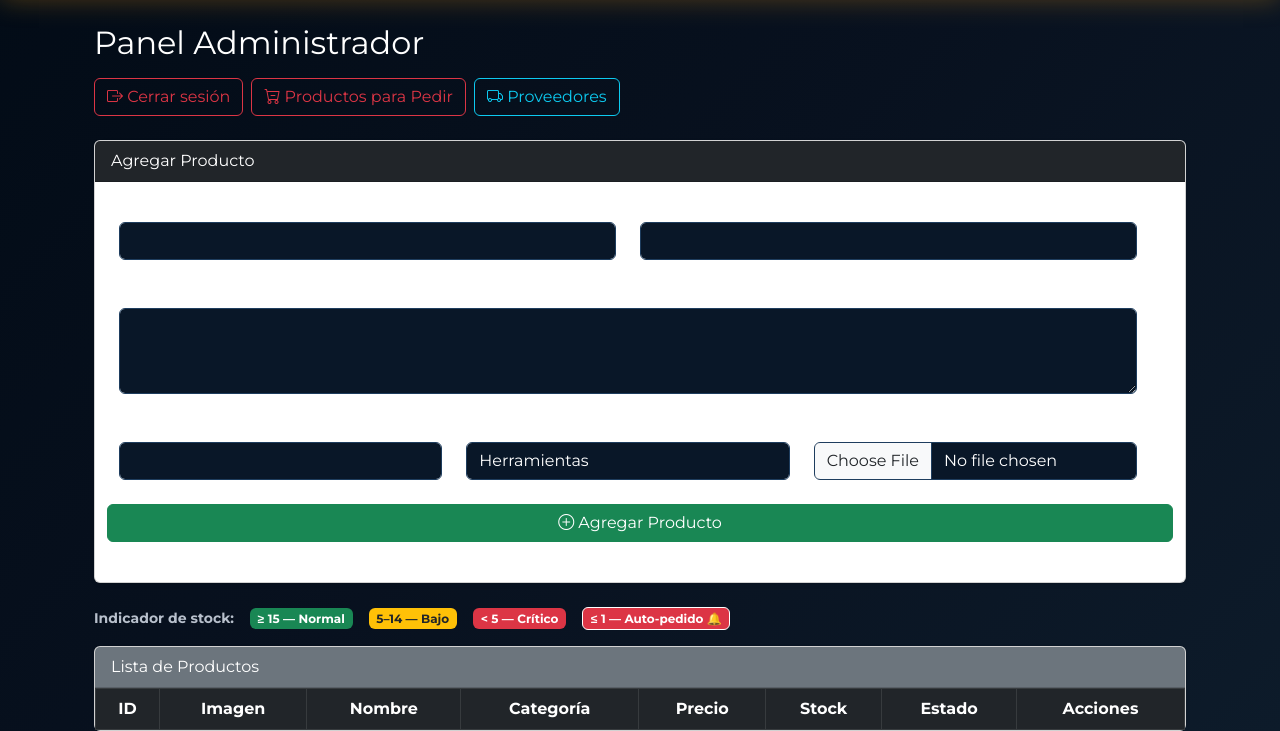
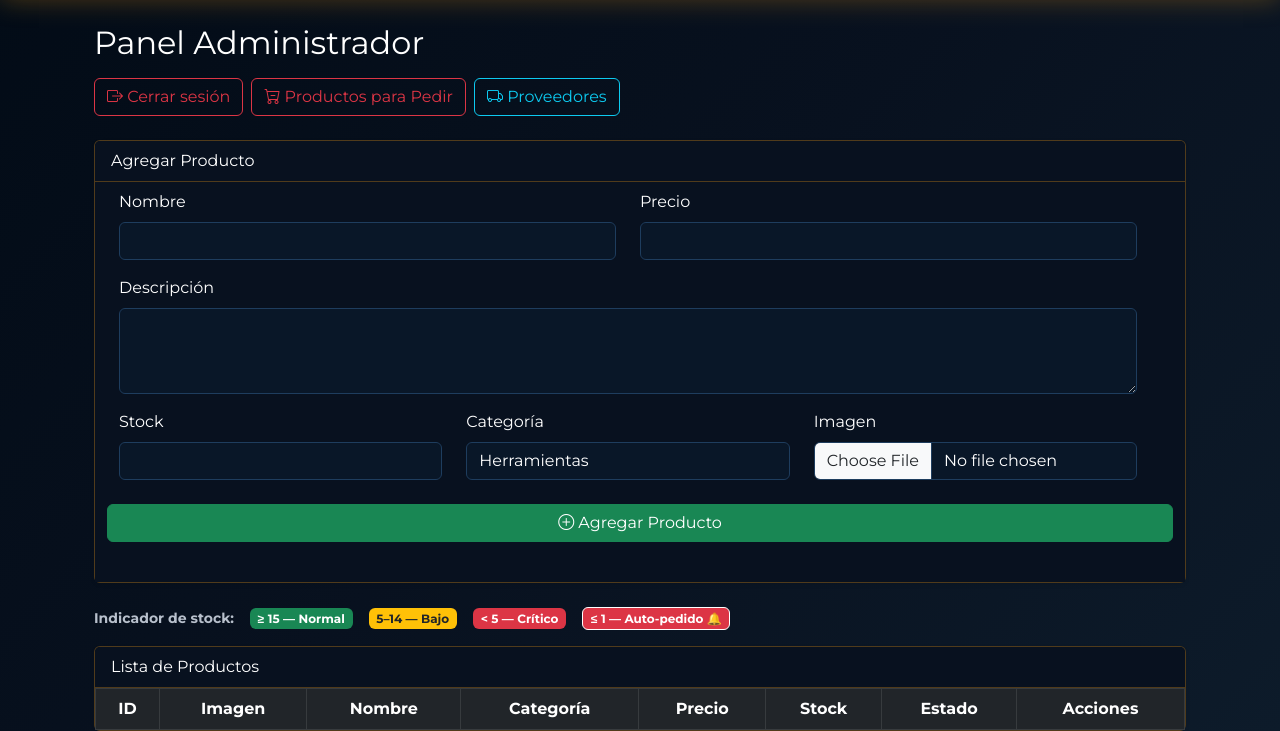
Before and after one commit to i2414051-droid/multiservicios-richard, a Python web app: template templates/admin.html in a window 1280 px wide. Shown: the part 87-818 px from the top of the page. Run offline with Jinja, Linux system fonts and the light colour scheme; the template is opened without the code that fills it, so the values that code supplies are empty.

Commit message:
fix: comprehensive dark mode text visibility across entire system
CSS:
- Add dark-mode defaults for .card/.card-body (dark bg + white text)
- Add dark-mode .card-header defaults (overrides Bootstrap white bg)
- Add .stat-card and .selected-card definitions with theme vars
- Cards now properly adapt in both dark and light modes

Templates fixed (8 files):
- admin.html: remove bg-dark text-white from card headers
- checkout.html: replace color:white with var(--text-primary)
- confirmacion.html: replace color:white TOTAL label
- comprobante_ingreso.html: replace color:white TOTAL in tfoot
- producto_detalle.html: replace color:#333/#ccc with CSS vars
- direcciones.html: replace color:#333 empty-state icon
- mis_entregas.html: replace color:#333 empty-state icon

```diff
--- a/static/css/estilos.css
+++ b/static/css/estilos.css
@@ -514,8 +514,57 @@ width:100%;
 }
 
 /* ═══════════════════════════════════════ */
-/* GENERAL LIGHT OVERRIDES FOR BOOTSTRAP  */
+/* GENERAL DARK (DEFAULT) + LIGHT OVERRIDES FOR BOOTSTRAP  */
 /* ═══════════════════════════════════════ */
+
+/* Dark mode card defaults */
+.card,
+.card-body {
+  background-color: var(--bg-card) !important;
+  color: var(--text-primary) !important;
+  border-color: var(--border-card) !important;
+}
+.card-header {
+  background-color: var(--bg-usuario) !important;
+  color: var(--text-primary) !important;
+  border-color: var(--border-card) !important;
+}
+.card-header.bg-dark {
+  background-color: var(--bg-usuario) !important;
+}
+.card-header.bg-secondary {
+  background-color: var(--bg-usuario) !important;
+}
+
+/* Stat cards */
+.stat-card {
+  background: var(--bg-card);
+  border: 1px solid var(--border-card);
+  border-radius: 16px;
+  transition: background 0.3s ease, border-color 0.3s ease;
+}
+.stat-card h3,
+.stat-card h4,
+.stat-card h5 {
+  color: var(--text-primary) !important;
+}
+.stat-card small {
+  color: var(--text-muted) !important;
+}
+.selected-card {
+  background: rgba(243,156,18,0.1);
+  border: 2px solid #f39c12;
+  border-radius: 16px;
+  transition: background 0.3s ease, border-color 0.3s ease;
+}
+.selected-card h3,
+.selected-card h4,
+.selected-card h5 {
+  color: var(--text-primary) !important;
+}
+.selected-card small {
+  color: var(--text-muted) !important;
+}
 
 /* Cards */
 [data-theme="light"] .card,
--- a/templates/admin.html
+++ b/templates/admin.html
@@ -27,7 +27,7 @@
 
     <!-- FORMULARIO AGREGAR -->
     <div class="card shadow-sm mb-4">
-        <div class="card-header bg-dark text-white">Agregar Producto</div>
+        <div class="card-header">Agregar Producto</div>
         <div class="card-body">
             <form method="POST" action="/agregar_producto" enctype="multipart/form-data" class="row g-2 mb-4">
                 <input type="hidden" name="_csrf_token" value="{{ csrf_token() }}">
@@ -79,7 +79,7 @@
 
     <!-- TABLA PRODUCTOS -->
     <div class="card shadow-sm">
-        <div class="card-header bg-secondary text-white">Lista de Productos</div>
+        <div class="card-header">Lista de Productos</div>
         <div class="card-body p-0">
             <table class="table table-hover table-bordered mb-0 text-center align-middle">
                 <thead class="table-dark">
--- a/templates/checkout.html
+++ b/templates/checkout.html
@@ -23,7 +23,7 @@
               </div>
               {% endif %}
               <div class="flex-grow-1">
-                <span style="color:white;font-weight:600">{{ item.nombre }}</span><br>
+                <span style="color:var(--text-primary);font-weight:600">{{ item.nombre }}</span><br>
                 <small style="color:var(--text-muted)">Cant: {{ item.cantidad }} × S/ {{ "%.2f"|format(item.precio|float) }}</small>
               </div>
               <span style="color:#27ae60;font-weight:700">S/ {{ "%.2f"|format(item.precio|float * item.cantidad|int) }}</span>
@@ -31,7 +31,7 @@
             {% endfor %}
 
             <div class="mt-3 d-flex justify-content-between align-items-center">
-              <span style="color:white;font-size:1.2em;font-weight:700">TOTAL</span>
+              <span style="color:var(--text-primary);font-size:1.2em;font-weight:700">TOTAL</span>
               <span style="color:#27ae60;font-size:1.4em;font-weight:800">S/ {{ "%.2f"|format(total) }}</span>
             </div>
           </div>
@@ -48,7 +48,7 @@
               <input type="radio" name="direccion_envio" value="{{ d.direccion }}, {{ d.distrito or '' }}"
                      class="form-check-input mt-1" {% if loop.first %}checked{% endif %} required>
               <div>
-                <span style="color:white;font-weight:600">{{ d.direccion }}</span>
+                <span style="color:var(--text-primary);font-weight:600">{{ d.direccion }}</span>
                 {% if d.distrito %}<br><small style="color:var(--text-muted)">{{ d.distrito }}</small>{% endif %}
                 {% if d.referencia %}<br><small style="color:var(--text-muted)">{{ d.referencia }}</small>{% endif %}
                 {% if d.predeterminada %}<span class="badge ms-2" style="background:#f39c12;color:#000;font-size:10px">Principal</span>{% endif %}
--- a/templates/comprobante_ingreso.html
+++ b/templates/comprobante_ingreso.html
@@ -53,7 +53,7 @@
         </tbody>
         <tfoot>
           <tr style="background:rgba(243,156,18,.1)">
-            <td colspan="3" class="text-end fw-bold" style="color:white;font-size:16px">TOTAL</td>
+            <td colspan="3" class="text-end fw-bold" style="color:var(--text-primary);font-size:16px">TOTAL</td>
             <td style="color:#f39c12;font-weight:800;font-size:18px">S/ {{ "%.2f"|format(total_general) }}</td>
           </tr>
         </tfoot>
--- a/templates/confirmacion.html
+++ b/templates/confirmacion.html
@@ -31,7 +31,7 @@
       {% endif %}
 
       <div class="d-flex justify-content-between align-items-center mt-3 pt-3" style="border-top:2px solid rgba(243,156,18,.2)">
-        <span style="color:white;font-weight:700;font-size:1.1em">TOTAL</span>
+        <span style="color:var(--text-primary);font-weight:700;font-size:1.1em">TOTAL</span>
         <span style="color:#27ae60;font-size:1.4em;font-weight:800">S/ {{ "%.2f"|format(venta.total|float) }}</span>
       </div>
 
--- a/templates/direcciones.html
+++ b/templates/direcciones.html
@@ -40,7 +40,7 @@
   </div>
   {% else %}
   <div class="text-center py-5">
-    <i class="bi bi-geo-alt" style="font-size:60px;color:#333"></i>
+    <i class="bi bi-geo-alt" style="font-size:60px;color:var(--text-muted)"></i>
     <p class="mt-3" style="color:var(--text-muted)">No tienes direcciones guardadas</p>
     <a href="/direcciones/nueva" class="btn btn-warning" style="border-radius:15px">Agregar primera dirección</a>
   </div>
--- a/templates/mis_entregas.html
+++ b/templates/mis_entregas.html
@@ -46,7 +46,7 @@
   {% endfor %}
   {% else %}
   <div class="text-center py-5">
-    <i class="bi bi-truck" style="font-size:60px;color:#333"></i>
+    <i class="bi bi-truck" style="font-size:60px;color:var(--text-muted)"></i>
     <p class="mt-3" style="color:var(--text-muted)">No tienes entregas registradas</p>
     <a href="/" class="btn btn-warning" style="border-radius:15px">Ir a la tienda</a>
   </div>
--- a/templates/producto_detalle.html
+++ b/templates/producto_detalle.html
@@ -16,7 +16,7 @@
            style="max-width:100%;border-radius:18px;border:2px solid rgba(243,156,18,.3)">
       {% else %}
       <div class="tc-gold" style="border-radius:18px;padding:80px">
-        <i class="bi bi-image" style="font-size:80px;color:#333"></i>
+        <i class="bi bi-image" style="font-size:80px;color:var(--text-muted)"></i>
       </div>
       {% endif %}
     </div>
@@ -43,7 +43,7 @@
           <hr style="border-color:rgba(243,156,18,.2)">
 
           <h6 style="color:#f39c12;font-weight:700">Descripción</h6>
-          <p style="color:#ccc;line-height:1.7">
+          <p style="color:var(--text-secondary);line-height:1.7">
             {{ producto.descripcion or 'Sin descripción disponible.' }}
           </p>
 
```
